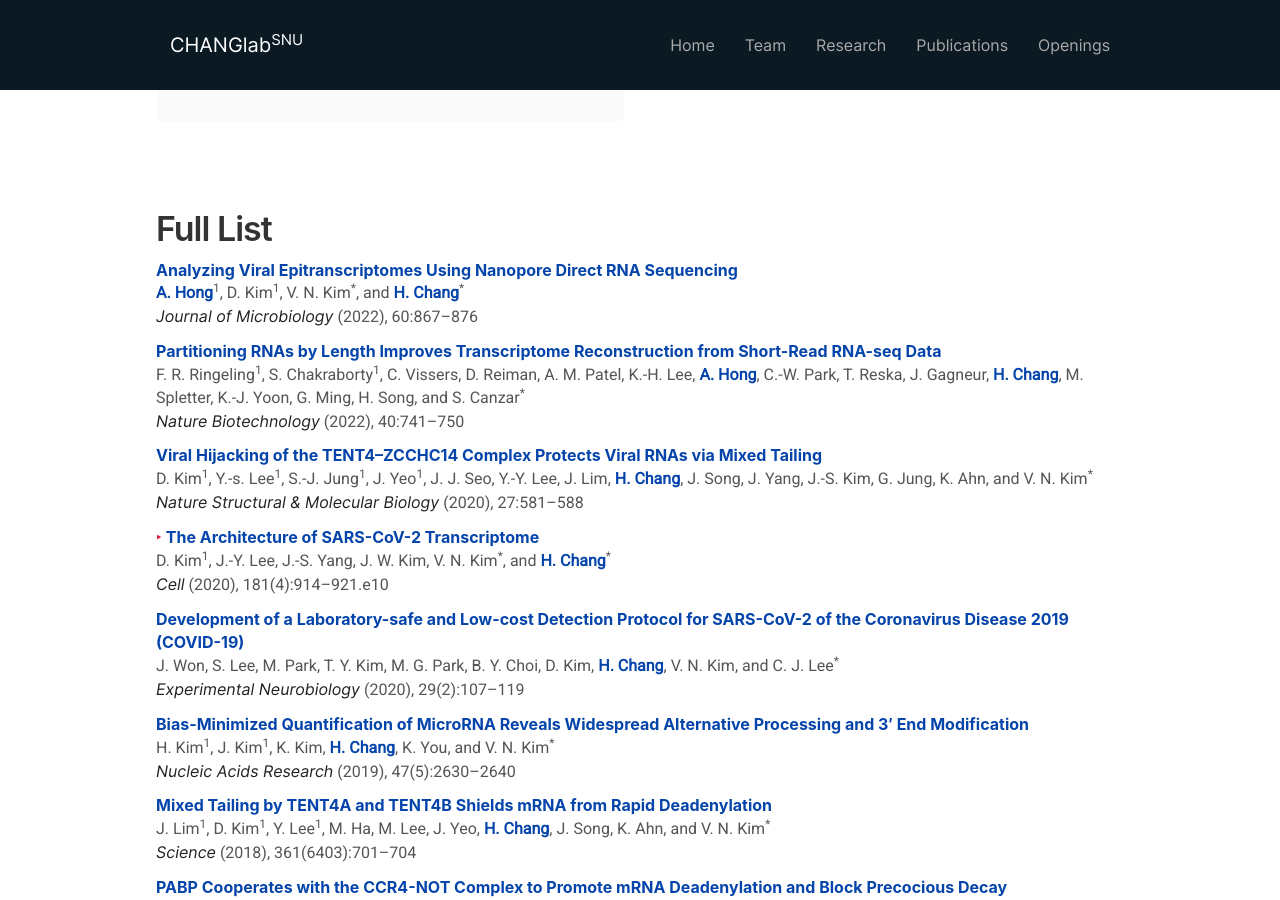
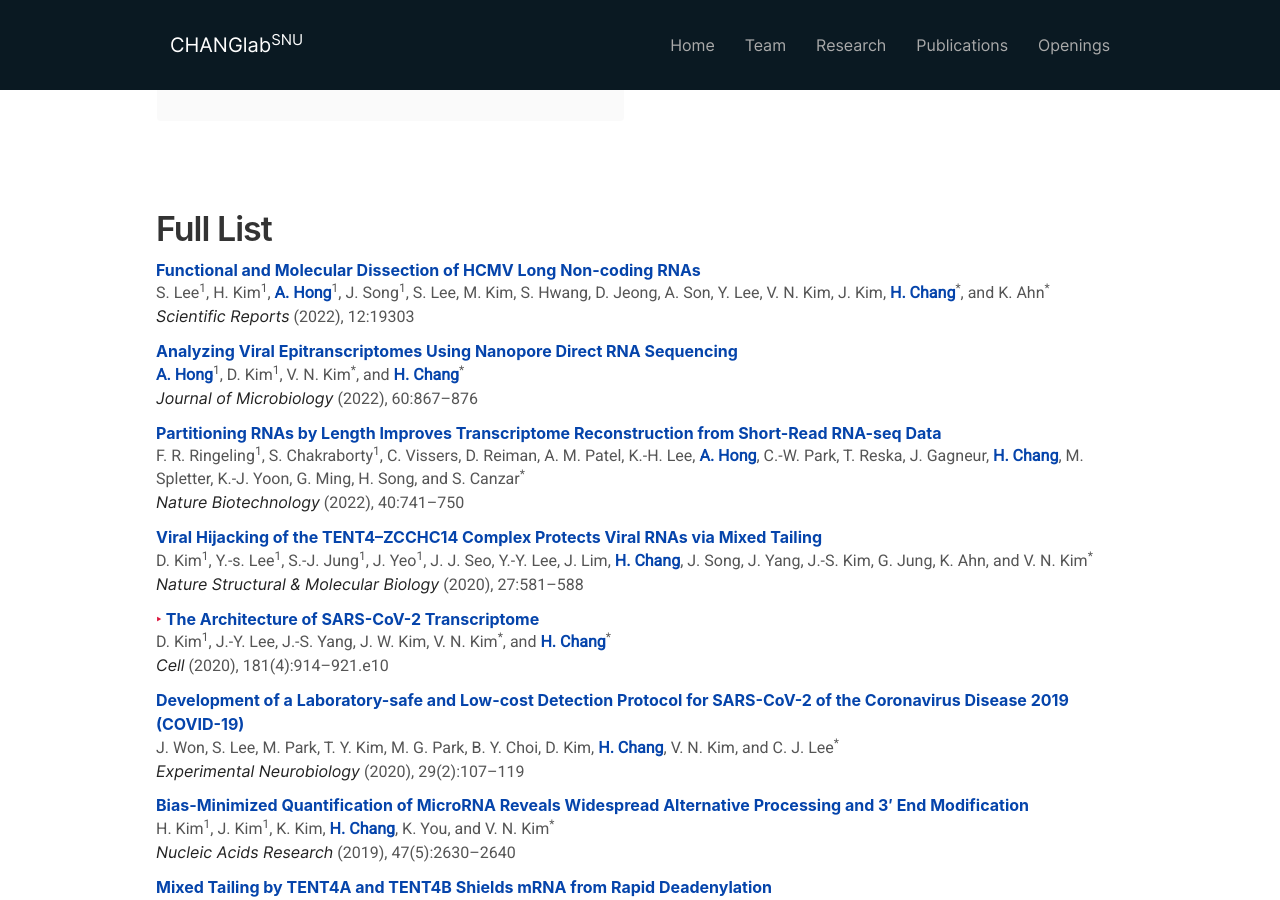
Before and after one commit to ChangLabSNU/ChangLabSNU.github.io, a Jekyll site: the page built from _pages/publications.md, in a window 1280 px wide and 900 px high, scrolled down 813 px. Built offline with Jekyll 4.4.1, drawn with Linux system fonts in a browser that asks for light colours; nearby versions of some CDN libraries; some web fonts are replaced.

Commit message:
Add new HCMV paper.

```diff
--- a/_data/publist.yml
+++ b/_data/publist.yml
@@ -1,3 +1,35 @@
+- authors:
+    - name: S. Lee
+      is_first: true
+    - name: H. Kim
+      is_first: true
+    - link: ari-hong
+      is_first: true
+    - name: J. Song
+      is_first: true
+    - name: S. Lee
+    - name: M. Kim
+    - name: S. Hwang
+    - name: D. Jeong
+    - name: A. Son
+    - name: Y. Lee
+    - name: V. N. Kim
+    - name: J. Kim
+    - link: hyeshik-chang
+      is_corresponding: true
+    - name: K. Ahn
+      is_corresponding: true
+  title: "Functional and Molecular Dissection of HCMV Long Non-coding RNAs"
+  journal: "Scientific Reports"
+  pubdate:
+    year: 2022
+    month: Nov
+    mday: 11
+  vip: "12:19303"
+  doi: doi.org/10.1038/s41598-022-23317-3
+  link:
+    url: "https://www.nature.com/articles/s41598-022-23317-3"
+
 - authors:
     - link: ari-hong
       is_first: true
```
